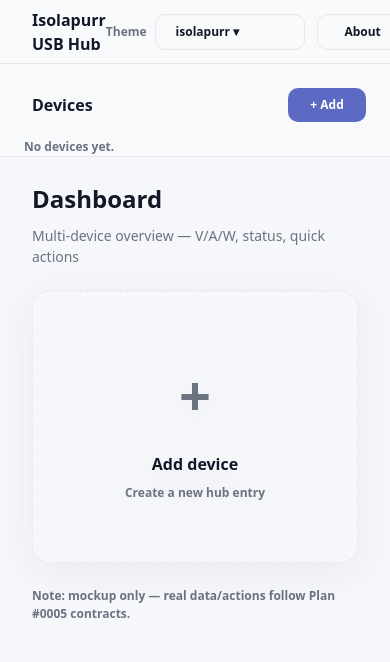
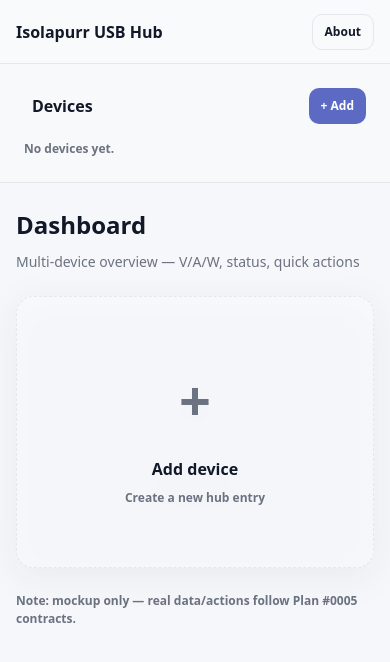
Before and after one commit to IvanLi-CN/isolappurr-usb-hub, a React (Vite) app in the folder web/: page / in a window 390 px wide. Shown: the top 662 px of the page. Built offline with nearby package versions, Linux system fonts and the light colour scheme.

Commit message:
feat(web): polish responsive layout
Signed-off-by: Ivan Li <ivanli2048@gmail.com>

```diff
--- a/web/src/pages/AboutPage.tsx
+++ b/web/src/pages/AboutPage.tsx
@@ -27,7 +27,7 @@ export function AboutPage() {
         </div>
       </div>
 
-      <div className="grid grid-cols-[repeat(auto-fit,minmax(480px,1fr))] items-start gap-6">
+      <div className="grid grid-cols-1 items-start gap-6 lg:grid-cols-2">
         <div className="iso-card rounded-[18px] bg-[var(--panel)] px-6 py-6 shadow-[inset_0_0_0_1px_var(--border)]">
           <div className="text-[16px] font-bold leading-5">Build</div>
 
@@ -116,7 +116,7 @@ export function AboutPage() {
         </div>
       </div>
 
-      <div className="iso-card h-[288px] rounded-[18px] bg-[var(--panel)] px-6 py-6 shadow-[inset_0_0_0_1px_var(--border)]">
+      <div className="iso-card rounded-[18px] bg-[var(--panel)] px-6 py-6 shadow-[inset_0_0_0_1px_var(--border)]">
         <div className="text-[16px] font-bold">Quick usage</div>
 
         <div className="mt-4 text-[14px] font-medium">
--- a/web/src/pages/DeviceDashboardPage.tsx
+++ b/web/src/pages/DeviceDashboardPage.tsx
@@ -34,7 +34,7 @@ export function DeviceDashboardPage() {
     <div className="flex flex-col" data-testid="device-overview-page">
       <div>
         <div className="text-[24px] font-bold">{device.name}</div>
-        <div className="mt-2 font-mono text-[12px] font-semibold text-[var(--muted)]">
+        <div className="mt-2 truncate font-mono text-[12px] font-semibold text-[var(--muted)]">
           id: {shortId} • {device.baseUrl}
         </div>
       </div>
--- a/web/src/pages/DeviceInfoPage.tsx
+++ b/web/src/pages/DeviceInfoPage.tsx
@@ -34,7 +34,7 @@ export function DeviceInfoPage() {
     <div className="flex flex-col" data-testid="device-hardware-page">
       <div>
         <div className="text-[24px] font-bold">{device.name}</div>
-        <div className="mt-2 font-mono text-[12px] font-semibold text-[var(--muted)]">
+        <div className="mt-2 truncate font-mono text-[12px] font-semibold text-[var(--muted)]">
           id: {shortId} • {device.baseUrl}
         </div>
       </div>
--- a/web/src/ui/cards/DeviceCard.tsx
+++ b/web/src/ui/cards/DeviceCard.tsx
@@ -61,9 +61,9 @@ export function DeviceCard({
       onClick={() => onSelect(device.id)}
     >
       <div className="flex items-start justify-between gap-3">
-        <div>
-          <div className="text-[14px] font-medium">{device.name}</div>
-          <div className="mt-1 font-mono text-[12px] font-semibold text-[var(--muted)]">
+        <div className="min-w-0">
+          <div className="truncate text-[14px] font-medium">{device.name}</div>
+          <div className="mt-1 min-w-0 truncate font-mono text-[12px] font-semibold text-[var(--muted)]">
             {device.baseUrl}
           </div>
         </div>
--- a/web/src/ui/layout/AppLayout.tsx
+++ b/web/src/ui/layout/AppLayout.tsx
@@ -18,14 +18,18 @@ export function AppLayout({
   return (
     <div className="flex min-h-screen flex-col">
       <header className="h-16 border-b border-[var(--border)] bg-[var(--panel-2)]">
-        <div className="mx-auto flex h-full max-w-[1600px] items-center justify-between px-8">
-          <Link className="text-[16px] font-bold" to="/">
+        <div className="mx-auto flex h-full max-w-[1600px] items-center justify-between gap-3 px-4 sm:px-6 lg:px-8">
+          <Link className="min-w-0 truncate text-[16px] font-bold" to="/">
             Isolapurr USB Hub
           </Link>
           <div className="flex items-center gap-3">
-            {showTheme ? <ThemeMenu value={theme} onChange={setTheme} /> : null}
+            {showTheme ? (
+              <div className="hidden sm:block">
+                <ThemeMenu value={theme} onChange={setTheme} />
+              </div>
+            ) : null}
             <Link
-              className="flex h-9 w-[92px] items-center justify-center rounded-[10px] border border-[var(--border)] bg-transparent text-[12px] font-bold text-[var(--text)]"
+              className="flex h-9 shrink-0 items-center justify-center rounded-[10px] border border-[var(--border)] bg-transparent px-3 text-[12px] font-bold text-[var(--text)] sm:px-4"
               to="/about"
             >
               About
@@ -34,11 +38,13 @@ export function AppLayout({
         </div>
       </header>
       <div className="flex min-h-0 flex-1 overflow-x-hidden">
-        <div className="mx-auto flex w-full min-h-0 max-w-[1600px] flex-col xl:flex-row">
-          <aside className="w-full shrink-0 border-b border-[var(--border)] bg-[var(--sidebar-bg)] xl:w-[360px] xl:border-b-0 xl:border-r">
+        <div className="mx-auto flex w-full min-h-0 max-w-[1600px] flex-col xl:flex-row xl:overflow-hidden">
+          <aside className="w-full min-h-0 shrink-0 border-b border-[var(--border)] bg-[var(--sidebar-bg)] xl:w-[360px] xl:overflow-y-auto xl:border-b-0 xl:border-r">
             {sidebar}
           </aside>
-          <main className="min-h-0 min-w-0 flex-1 px-8 py-6">{children}</main>
+          <main className="min-h-0 min-w-0 flex-1 px-4 py-6 sm:px-6 lg:px-8 xl:overflow-y-auto">
+            {children}
+          </main>
         </div>
       </div>
     </div>
--- a/web/src/ui/panels/DeviceDashboardPanel.tsx
+++ b/web/src/ui/panels/DeviceDashboardPanel.tsx
@@ -154,7 +154,7 @@ export function DeviceDashboardPanel({ device }: { device: StoredDevice }) {
         </div>
       </div>
 
-      <div className="grid grid-cols-[repeat(auto-fit,minmax(480px,1fr))] gap-6">
+      <div className="grid grid-cols-1 gap-6 lg:grid-cols-2">
         <PortCard
           portId="port_a"
           label={items.port_a.label}
--- a/web/src/ui/panels/DeviceDiscoveryPanel.tsx
+++ b/web/src/ui/panels/DeviceDiscoveryPanel.tsx
@@ -184,7 +184,7 @@ export function DeviceDiscoveryPanel({
                       ipv4: {unknown(d.ipv4)} • device_id:{" "}
                       {unknown(d.device_id)}
                     </div>
-                    <div className="mt-1 font-mono text-[12px] font-semibold text-[var(--muted)]">
+                    <div className="mt-1 min-w-0 truncate font-mono text-[12px] font-semibold text-[var(--muted)]">
                       baseUrl: {unknown(d.baseUrl)}
                     </div>
                     <div className="mt-1 text-[12px] font-semibold text-[var(--muted)]">
--- a/web/src/ui/panels/DeviceInfoPanel.tsx
+++ b/web/src/ui/panels/DeviceInfoPanel.tsx
@@ -71,7 +71,7 @@ export function DeviceInfoPanel({ device }: { device: StoredDevice }) {
     <div className="flex flex-col gap-6" data-testid="device-info">
       <div className="iso-card h-[168px] rounded-[18px] bg-[var(--panel)] px-6 py-6 shadow-[inset_0_0_0_1px_var(--border)]">
         <div className="text-[16px] font-bold leading-5">Identity</div>
-        <div className="mt-[14px] grid grid-cols-[minmax(0,564px)_minmax(0,1fr)] gap-6">
+        <div className="mt-[14px] grid grid-cols-1 gap-6 md:grid-cols-[minmax(0,564px)_minmax(0,1fr)]">
           <div className="flex flex-col gap-[10px]">
             <div className="flex min-w-0 items-center leading-[14px]">
               <div className="w-[84px] text-[12px] font-semibold leading-[14px] text-[var(--muted)]">
@@ -128,7 +128,7 @@ export function DeviceInfoPanel({ device }: { device: StoredDevice }) {
         </div>
       </div>
 
-      <div className="grid grid-cols-[repeat(auto-fit,minmax(480px,1fr))] gap-6">
+      <div className="grid grid-cols-1 gap-6 lg:grid-cols-2">
         <div className="iso-card h-[152px] rounded-[18px] bg-[var(--panel)] px-6 py-6 shadow-[inset_0_0_0_1px_var(--border)]">
           <div className="text-[16px] font-bold leading-5">Firmware</div>
           <div className="mt-[14px] flex flex-col gap-[10px] leading-[14px]">
--- a/web/src/ui/panels/DeviceListPanel.tsx
+++ b/web/src/ui/panels/DeviceListPanel.tsx
@@ -18,11 +18,14 @@ export function DeviceListPanel({
   const { connectionState } = useDeviceRuntime();
 
   return (
-    <div className="flex flex-col px-6 pt-6" data-testid="device-list">
+    <div
+      className="flex h-full min-h-0 flex-col px-6 py-6"
+      data-testid="device-list"
+    >
       <div className="ml-2 flex items-center justify-between">
         <h2 className="text-[16px] font-bold">Devices</h2>
         <button
-          className="flex h-[34px] w-[78px] items-center justify-center rounded-[10px] bg-[var(--primary)] text-[12px] font-bold text-[var(--primary-text)]"
+          className="flex h-9 items-center justify-center rounded-[10px] bg-[var(--primary)] px-3 text-[12px] font-bold text-[var(--primary-text)]"
           type="button"
           onClick={openAddDevice}
         >
@@ -35,7 +38,8 @@ export function DeviceListPanel({
           No devices yet.
         </div>
       ) : (
-        <div className="mt-4 flex flex-col gap-[14px]">
+        <div className="mt-4 min-h-0 flex-1 overflow-y-auto">
+          <div className="flex flex-col gap-[14px] pr-1">
             {devices.map((d) => (
               <DeviceCard
                 key={d.id}
@@ -47,6 +51,7 @@ export function DeviceListPanel({
               />
             ))}
           </div>
+        </div>
       )}
     </div>
   );
```
Also changed, not shown: web/src/ui/dialogs/AddDeviceDialog.tsx (+18 -8 lines). Lines whose indentation alone changed are shown as unchanged.
